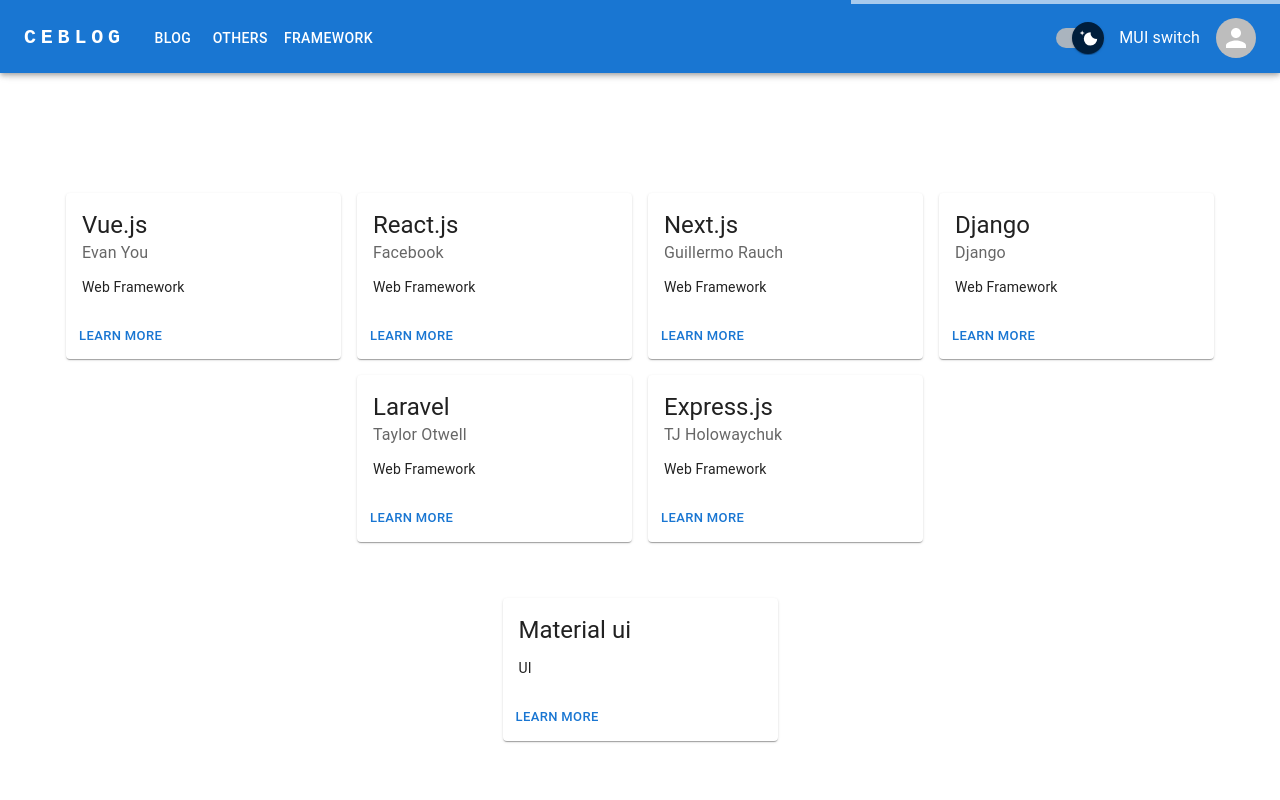
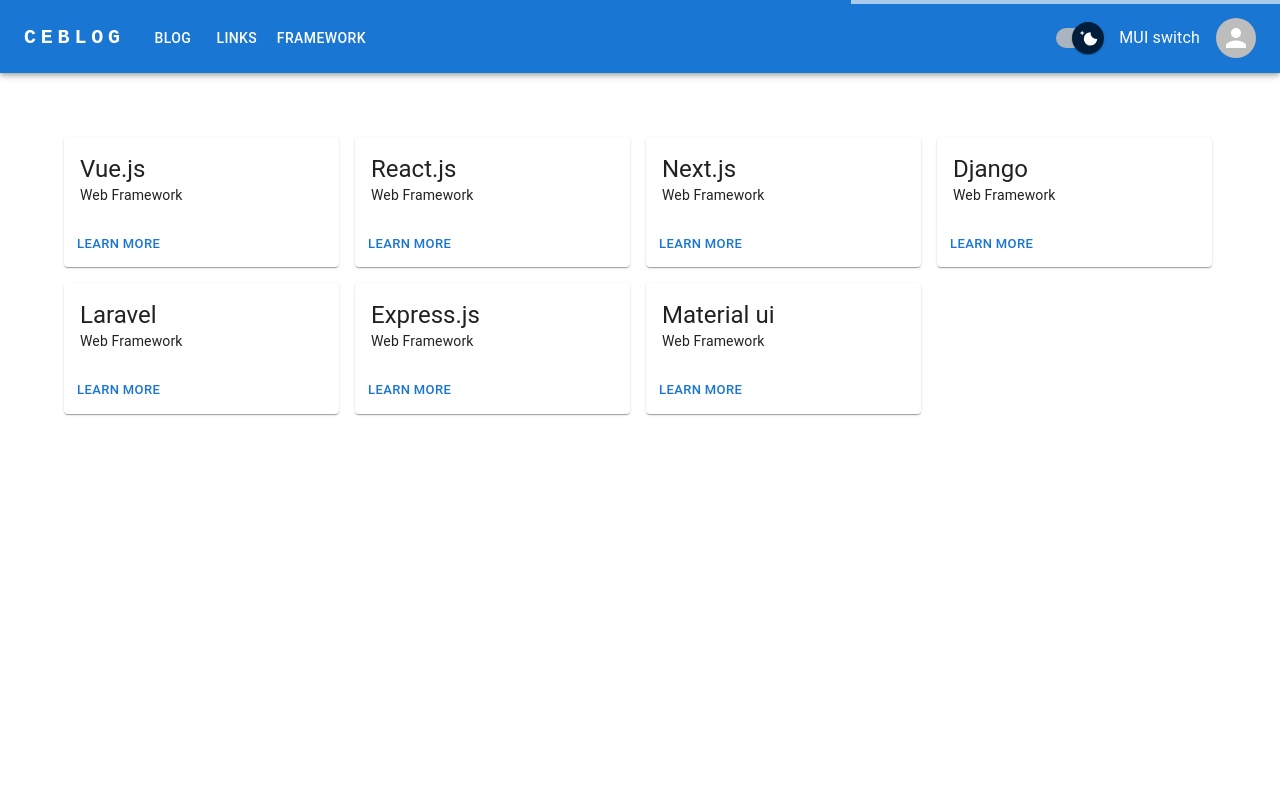
Before and after one commit to celiae/ceblog, a Next.js app: page /framework in a window 1280 px wide. Shown: the top 800 px of the page. Built offline with nearby package versions, Linux system fonts and the light colour scheme.

Commit message:
Improve the date component.

```diff
--- a/components/app-bar-menu.tsx
+++ b/components/app-bar-menu.tsx
@@ -15,8 +15,8 @@
 const pages = [
   { name: "Blog", url: "/" },
   {
-    name: "Others",
-    url: "/others",
+    name: "Links",
+    url: "/links",
   },
   {
     name: "Framework",
--- a/components/layout.tsx
+++ b/components/layout.tsx
@@ -11,6 +11,7 @@
 import Alert from "@mui/material/Alert";
 import AlertTitle from "@mui/material/AlertTitle";
 import Meta from "./meta";
+import { Container } from "@mui/system";
 
 type Info = {
   title: string;
@@ -88,7 +89,9 @@
         <AlertTitle>{info.title}</AlertTitle>
         {info.content}
       </Alert>
-      <Box sx={{ minHeight: "100vh" }}>{children}</Box>
+      <Box sx={{ minHeight: "100vh" }}>
+        <Container>{children}</Container>
+      </Box>
       <Divider />
       <BottomNavigation />
       <ScrollTop {...props}>
--- /dev/null
+++ b/pages/framework/frameworks.tsx
@@ -0,0 +1,31 @@
+const frameworks = [
+  {
+    name: "Vue.js",
+    url: "https://vuejs.org/",
+  },
+  {
+    name: "React.js",
+    url: "https://reactjs.org/",
+  },
+  {
+    name: "Next.js",
+    url: "https://nextjs.org/",
+  },
+  {
+    name: "Django",
+    url: "https://www.djangoproject.com/",
+  },
+  {
+    name: "Laravel",
+    url: "https://laravel.com/",
+  },
+  {
+    name: "Express.js",
+    url: "https://expressjs.com/",
+  },
+  {
+    name: "Material ui",
+    url: "https://mui.com",
+  },
+];
+export default frameworks;
--- a/pages/framework/index.tsx
+++ b/pages/framework/index.tsx
@@ -8,78 +8,22 @@
 import Button from "@mui/material/Button";
 import Typography from "@mui/material/Typography";
 import { Grid } from "@mui/material";
-
-const bull = (
-  <Box
-    component="span"
-    sx={{ display: "inline-block", mx: "2px", transform: "scale(0.8)" }}
-  >
-    •
-  </Box>
-);
+import frameworks from "./frameworks";
 
 const framework = () => {
-  const frameworks = [
-    {
-      id: 0,
-      name: "Vue.js",
-      creator: "Evan You",
-      url: "https://vuejs.org/",
-    },
-    {
-      id: 1,
-      name: "React.js",
-      creator: "Facebook",
-      url: "https://reactjs.org/",
-    },
-    {
-      id: 2,
-      name: "Next.js",
-      creator: "Guillermo Rauch",
-      url: "https://nextjs.org/",
-    },
-    {
-      id: 3,
-      name: "Django",
-      creator: "Django",
-      url: "https://www.djangoproject.com/",
-    },
-    {
-      id: 4,
-      name: "Laravel",
-      creator: "Taylor Otwell",
-      url: "https://laravel.com/",
-    },
-    {
-      id: 5,
-      name: "Express.js",
-      creator: "TJ Holowaychuk",
-      url: "https://expressjs.com/",
-    },
-  ];
-  const UI = [{ name: "Material ui", creator: "", url: "https://mui.com" }];
-
   return (
     <>
       <Head>
-        <title>Other blog</title>
+        <title>Framework</title>
       </Head>
-      <Grid
-        container
-        justifyContent="center"
-        alignItems="center"
-        marginTop={5}
-        spacing={2}
-      >
+      <Grid>
+        <Grid container spacing={2}>
           {frameworks.map((framework) => (
-          <Grid item key={framework.id}>
+            <Grid item key={framework.name}>
               <Card sx={{ minWidth: 275 }}>
                 <CardContent>
                   <Typography variant="h5" component="div">
                     {framework.name}
-                </Typography>
-                <Typography sx={{ mb: 1.5 }} color="text.secondary">
-                  {framework.creator}
                   </Typography>
                   <Typography variant="body2">
                     Web Framework
@@ -95,36 +39,6 @@
             </Grid>
           ))}
         </Grid>
-      <Grid
-        container
-        justifyContent="center"
-        alignItems="center"
-        marginTop={5}
-        spacing={2}
-      >
-        {UI.map((ui) => (
-          <Grid item key={ui.name}>
-            <Card sx={{ minWidth: 275 }}>
-              <CardContent>
-                <Typography variant="h5" component="div">
-                  {ui.name}
-                </Typography>
-                <Typography sx={{ mb: 1.5 }} color="text.secondary">
-                  {ui.creator}
-                </Typography>
-                <Typography variant="body2">
-                  UI
-                  <br />
-                </Typography>
-              </CardContent>
-              <CardActions>
-                <Link href={ui.url}>
-                  <Button size="small">Learn More</Button>
-                </Link>
-              </CardActions>
-            </Card>
-          </Grid>
-        ))}
       </Grid>
     </>
   );
--- a/pages/index.tsx
+++ b/pages/index.tsx
@@ -4,7 +4,6 @@
 import { CMS_NAME } from "../lib/constants";
 import Post from "../types/post";
 import VerticalLinearStepper from "../components/vertical-linear-stepper";
-import { Container } from "@mui/system";
 import * as React from "react";
 import Pagination from "@mui/material/Pagination";
 import Grid from "@mui/material/Grid";
@@ -23,7 +22,6 @@
 
   return (
     <>
-      <Container>
       <Head>
         <title>Ceblog {CMS_NAME}</title>
       </Head>
@@ -52,7 +50,6 @@
           </Stack>
         </Grid>
       </Grid>
-      </Container>
     </>
   );
 };
```
Also changed, not shown: components/date-formatter.tsx (deleted, +0 -18 lines), components/date.tsx (added, +44 -0 lines), components/post-header.tsx (+3 -8 lines), components/post-preview.tsx (+4 -48 lines), pages/links/index.tsx (renamed from pages/others/index.tsx, +11 -35 lines), pages/links/links.tsx (added, +45 -0 lines). Lines whose indentation alone changed are shown as unchanged.
